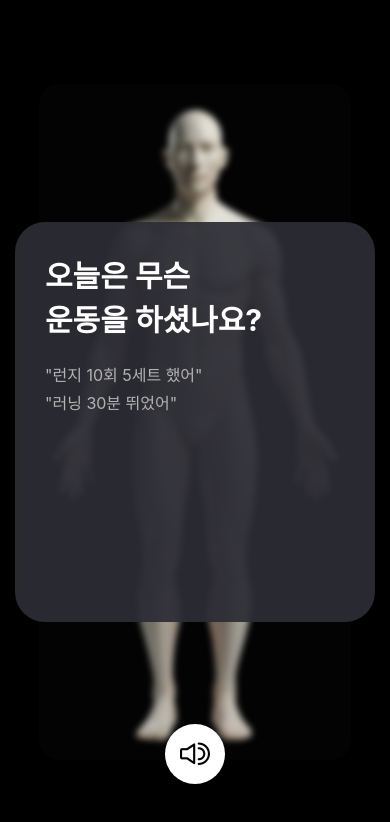
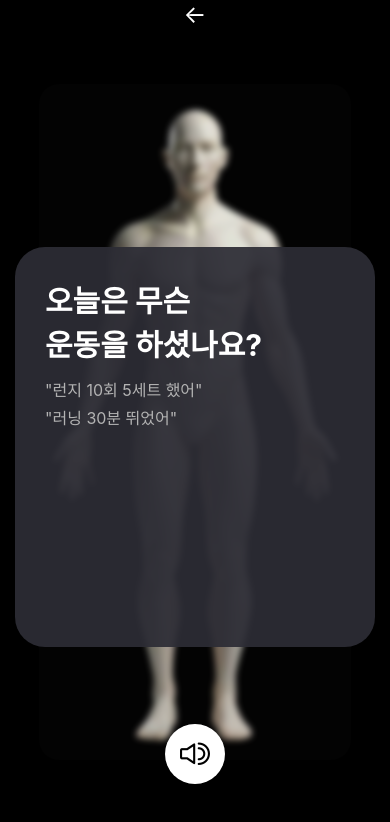
Before and after one commit to 25-capstone-team-breakthrough/food-runner-mobile-fe, a React Native app in the folder foodRunner/: screen /VoiceExerciseLogger in a window 390 px wide. Shown: the top 822 px of the page. Built offline with nearby package versions, Linux system fonts and the light colour scheme.

Commit message:
백버튼만 수정하면 됨

```diff
--- a/foodRunner/components/BackButton.js
+++ b/foodRunner/components/BackButton.js
@@ -1,12 +1,12 @@
 import React from 'react';
-import { TouchableOpacity, Text, StyleSheet } from 'react-native';
+import { StyleSheet, Text, TouchableOpacity } from 'react-native';
 
 // 뒤로 가기 버튼 컴포넌트
 
-const BackButton = ({ onPress }) => {
+const BackButton = ({ onPress, color='#000' }) => {
   return (
     <TouchableOpacity onPress={onPress} style={styles.backButton}>
-      <Text style={styles.backArrow}>←</Text>
+      <Text style={[styles.backArrow, {color: color}]}>←</Text>
     </TouchableOpacity>
   );
 };
@@ -14,6 +14,7 @@ const BackButton = ({ onPress }) => {
 const styles = StyleSheet.create({
   backButton: {
     marginBottom: 20,
+    zIndex: 2,
   },
   backArrow: {
     fontSize: 24,
--- a/foodRunner/screens/SignUpScreen.js
+++ b/foodRunner/screens/SignUpScreen.js
@@ -1,5 +1,5 @@
 import React, { useState } from "react";
-import { View, Text, TextInput, TouchableOpacity, SafeAreaView, StyleSheet, Alert, Image } from "react-native";
+import { Alert, Image, SafeAreaView, StyleSheet, Text, TextInput, TouchableOpacity, View } from "react-native";
 import AuthFooter from "../components/AuthFooter";
 
 export default function SignUpScreen({ navigation }) {
--- a/foodRunner/screens/VoiceExerciseLoggerScreen.js
+++ b/foodRunner/screens/VoiceExerciseLoggerScreen.js
@@ -10,8 +10,9 @@ import {
     View
 } from "react-native";
 import backgroundImage from '../assets/body.png';
+import BackButton from "../components/BackButton";
 
-const VoiceExerciseLoggerScreen = () => {
+const VoiceExerciseLoggerScreen = ({ navigation }) => {
     const [isRecording, setIsRecording] = useState(false);
     const [recording, setRecording] = useState(null);
     const [recordedURI, setRecordedURI] = useState(null);
@@ -61,6 +62,7 @@ const VoiceExerciseLoggerScreen = () => {
     };
 
     // 녹음 중지
+    // 녹음 중지
 const stopRecording = async () => {
     if (!recording) return;
 
@@ -70,17 +72,41 @@ const VoiceExerciseLoggerScreen = () => {
     setIsRecording(false);
     setRecordedURI(uri);
 
-        // 텍스트 시뮬레이션
-        setTimeout(() => {
-            setRecognizedText("벤치프레스 3세트 체스트 프레스 머신 3세트 했어");
+    // 🎯 백엔드 전송,
+    // { 백에서 이렇게 받아야 됨
+    //     "text": "벤치프레스 3세트 체스트 프레스 머신 3세트 했어"
+    // }
+    try {
+        const formData = new FormData();
+        formData.append("file", {
+            uri,
+            name: "recording.m4a",
+            type: "audio/m4a"
+        });
+
+        const response = await fetch("https://your-backend-api.com/upload", {
+            method: "POST",
+            body: formData,
+            headers: {
+                "Content-Type": "multipart/form-data"
+            }
+        });
+
+        const data = await response.json();
+        setRecognizedText(data.text); // 예: data.text = "벤치프레스 3세트 체스트 프레스 머신 3세트 했어"
+    } catch (error) {
+        console.error("음성 전송 실패:", error);
+        setRecognizedText("⚠️ 음성 인식 실패! 다시 시도해주세요.");
+    }
+
     setShowConfirm(true);
-        }, 1000);
 
-        // 녹음 자동 재생
+    // 자동 재생
     const { sound } = await Audio.Sound.createAsync({ uri });
     soundRef.current = sound;
     await sound.playAsync();
 };
+
 
     const toggleRecording = async () => {
         if (isRecording) {
@@ -93,41 +119,68 @@ const VoiceExerciseLoggerScreen = () => {
     const handleConfirm = async () => {
         setIsCompleted(true);
         setShowConfirm(true);
-        setRecognizedText("운동추가 완료!");
+        setRecognizedText("백에서 받은 텍스트!");
     };
 
     return (
+
         <View style={{ flex: 1, backgroundColor: "black", alignItems: 'center', justifyContent: 'center' }}>
+        <BackButton onPress={() => navigation.goBack()} color="white" />
         <View style={styles.imageWrapper}>
           <Image source={backgroundImage} style={styles.backgroundImage} />
           <BlurView intensity={15} tint="dark" style={styles.blurView} />
         </View>
         <View style={styles.container}>
             <View style={styles.card}>
-                <Text style={styles.question}>
-                    {showConfirm
-                        ? isCompleted
-                            ? "✅ 운동추가 완료!"
-                            : "운동을 추가하시겠습니까?"
-                        : (
+
+                {/* <View style={styles.questionBlock}> */}
+                    {showConfirm ? (
+                        isCompleted ? (
                         <>
-                                <Text>오늘은 무슨{"\n"}운동을 하셨나요?</Text>
+                            <Text style={styles.question}>✅ 운동추가 완료!</Text>
+                            {recognizedText && (
+                            <View style={styles.resultContainer}>
+                                <Text style={styles.result}>
+                                    {recognizedText}
+                                </Text>
+                            </View>
+                            )}
+                        </>
+                        ) : (
+                        <>
+                            <Text style={styles.question}>운동을{"\n"}추가하시겠습니까?</Text>
                         </>
                         )
-                    }
-                </Text>
+                    ) : (
+                        <>
+                        <Text style={styles.question}>오늘은 무슨{"\n"}운동을 하셨나요?</Text>
+                        </>
+                    )}
+                    {/* </View> */}
+
+
+                {!showConfirm && (
+                    <>
                         <Text style={styles.example}>"런지 10회 5세트 했어"</Text>
                         <Text style={styles.example}>"러닝 30분 뛰었어"</Text>
+                    </>
+                    )}
 
                 {isRecording && <Text style={styles.dots}>{dots}</Text>}
-                {!isRecording && recognizedText && (
-                    <Text style={styles.result}>{recognizedText}</Text>
-                )}
 
                 {!isRecording && showConfirm && !isCompleted && (
+                <>
+                    {recognizedText && (
+                    <View style={styles.resultContainer}>
+                        <Text style={styles.result}>
+                            {recognizedText}
+                        </Text>
+                    </View>
+                    )}
                     <TouchableOpacity style={styles.checkButton} onPress={handleConfirm}>
-                        <AntDesign name="checkcircle" size={32} color="black" />
+                        <AntDesign name="check" size={32} color="black" />
                     </TouchableOpacity>
+                </>
                 )}
             </View>
 
@@ -178,9 +231,8 @@ const styles = StyleSheet.create({
     question: {
         fontSize: 30,
         fontWeight: "700",
-        fontWeight: "bold",
         color: "white",
-        marginBottom: 20,
+        marginBottom: 10,
     },
     example: {
         fontSize: 16,
@@ -188,16 +240,24 @@ const styles = StyleSheet.create({
         marginVertical: 2,
     },
     dots: {
-        fontSize: 24,
-        marginTop: 30,
+        fontSize: 60,
+        textAlign: "center",
+        marginTop: 40,
         color: "#E1FF01",
         letterSpacing: 4,
     },
+    resultContainer: {
+        flex: 1,
+        justifyContent: 'center',
+        alignItems: 'center',
+    },
     result: {
         color: "#fff",
-        marginTop: 30,
-        fontSize: 16,
+        justifyContent: "center",
+        fontSize: 25,
         textAlign: "center",
+        fontWeight: "600",
+        marginBottom: 60,
     },
     voiceButton: {
         position: "absolute",
@@ -215,9 +275,13 @@ const styles = StyleSheet.create({
         shadowOffset: { width: 0, height: 0 },
         shadowOpacity: 0.9,
         shadowRadius: 10,
+        bottom: 60,
+        alignItems: "center",
     },
     checkButton: {
-        marginTop: 30,
+        position: 'absolute',
+        bottom: 30,
+        left: "50%",
         backgroundColor: "#E1FF01",
         width: 50,
         height: 50,
```
Also changed, not shown: 1 other file (tests, documents, lock files or other folders). Lines whose indentation alone changed are shown as unchanged.
